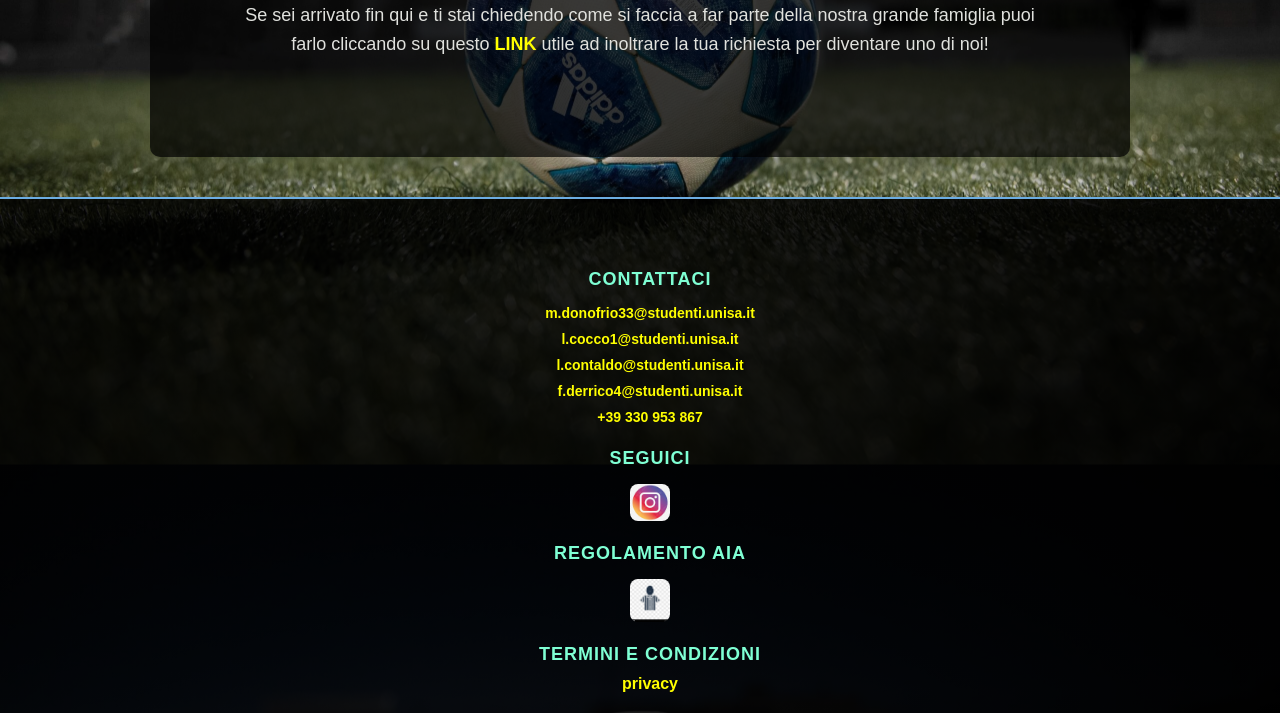
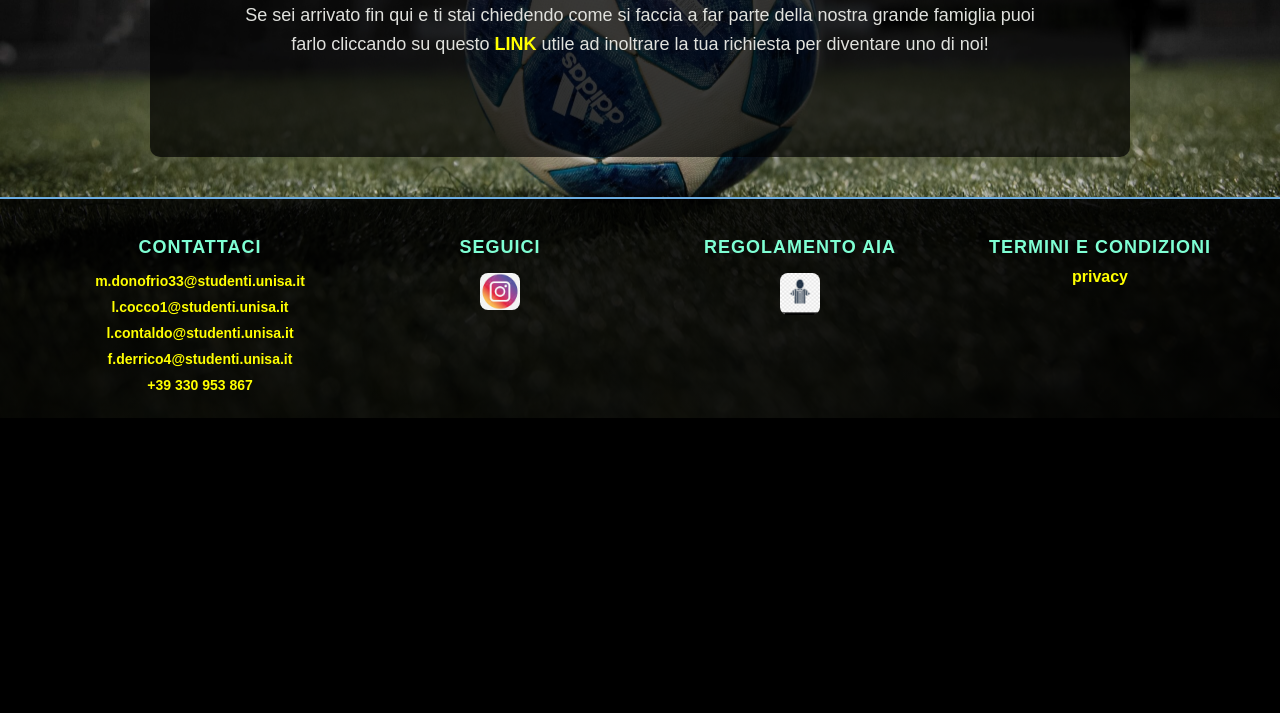
Before and after one commit to matteodonofrio33/ProgettoTSW, a PHP site: page /pages/homepage.php in a window 1280 px wide. Shown: the part 2096-2809 px from the top of the page. After the commit the page ends 2514 px from the top, so only its background shows below. Run offline with PHP 8.4, Linux system fonts and the light colour scheme.

Commit message:
footer flex aggiustato

```diff
--- a/assets/css/footerStyle.css
+++ b/assets/css/footerStyle.css
@@ -1,20 +1,9 @@
 html, body {
     height: 100%;
     margin: 0;
-    /*
-    display: flex;
-    flex-direction: column;
-    overflow-x: hidden;
-    */
-}
-
-#mainContent {
-    flex: 1;
 }
 
 footer {
-
-
     bottom: 0;
     left: 0;
     width: 100%;
@@ -23,25 +12,16 @@ footer {
     padding: 20px 10px;
     font-family: 'Arial', sans-serif;
     border-top: 2px solid #6cade2;
-   /* display: flex;
-    justify-content: center;
-    flex-wrap: wrap;
-    z-index: 800;
-    */
 }
 
-
 .footerElements {
-    /*
-    display: block;
-    justify-content: space-around;
+    display: flex;
+    justify-content: space-between;
     align-items: flex-start;
-    flex-wrap: wrap;
     max-width: 1200px;
     margin: 0 auto;
     width: 100%;
-    */
-    flex: 1;
+
 }
 
 .footerElements div {
@@ -50,7 +30,7 @@ footer {
     align-items: center;
     text-align: center;
     flex: 1;
-    min-width: 200px;
+
 }
 
 footer h3 {
@@ -86,19 +66,12 @@ footer img {
     transition: transform 0.3s ease-in-out;
 }
 
-footer img:hover {
-    transform: scale(1.1);
-}
 
-/* Layout mobile */
+
+
 @media (max-width: 768px) {
     .footerElements {
         flex-direction: column;
-        text-align: center;
         align-items: center;
     }
 }
-
-#contacts {
-    margin-top: 50px;
-}
--- a/assets/css/refertoTablesStyle.css
+++ b/assets/css/refertoTablesStyle.css
@@ -17,7 +17,7 @@ body {
     left: 100px;
     margin-top: 40px;
     margin-bottom: 40px;
-    margin-left: 10%;
+    margin-left: 5%;
     width: 100%;
     display: block;
     text-align: center;
--- a/includes/footer.html
+++ b/includes/footer.html
@@ -9,8 +9,9 @@
 <body>
     <footer>
 <div class="footerElements">
-        <h3 id="contacts">Contattaci</h3>
+
         <div>
+            <h3 id="contacts">Contattaci</h3>
         <p><a href="mailto:m.donofrio33@studenti.unisa">m.donofrio33@studenti.unisa.it</a></p>
         <p><a href="mailto:l.cocco1@studenti.unisa">l.cocco1@studenti.unisa.it</a></p>
         <p><a href="mailto:l.contaldo1@studenti.unisa">l.contaldo@studenti.unisa.it</a></p>
```
